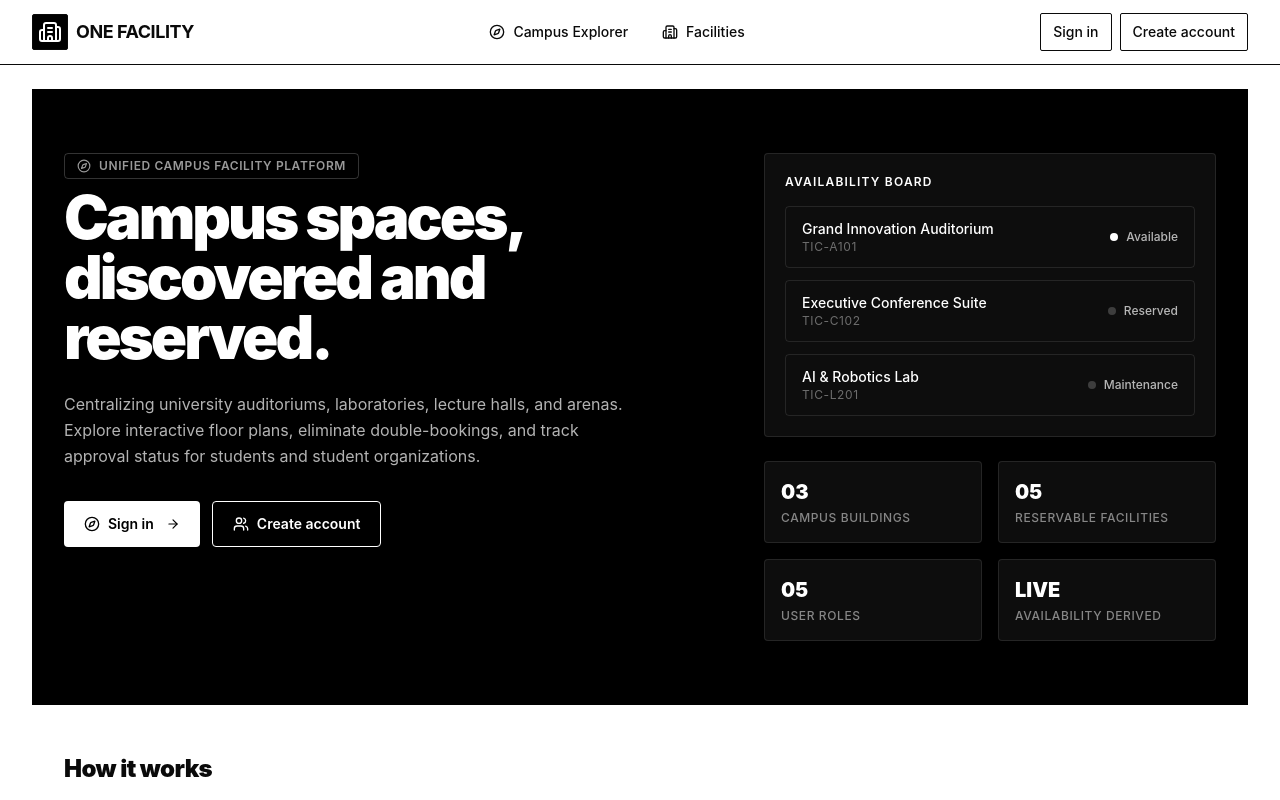
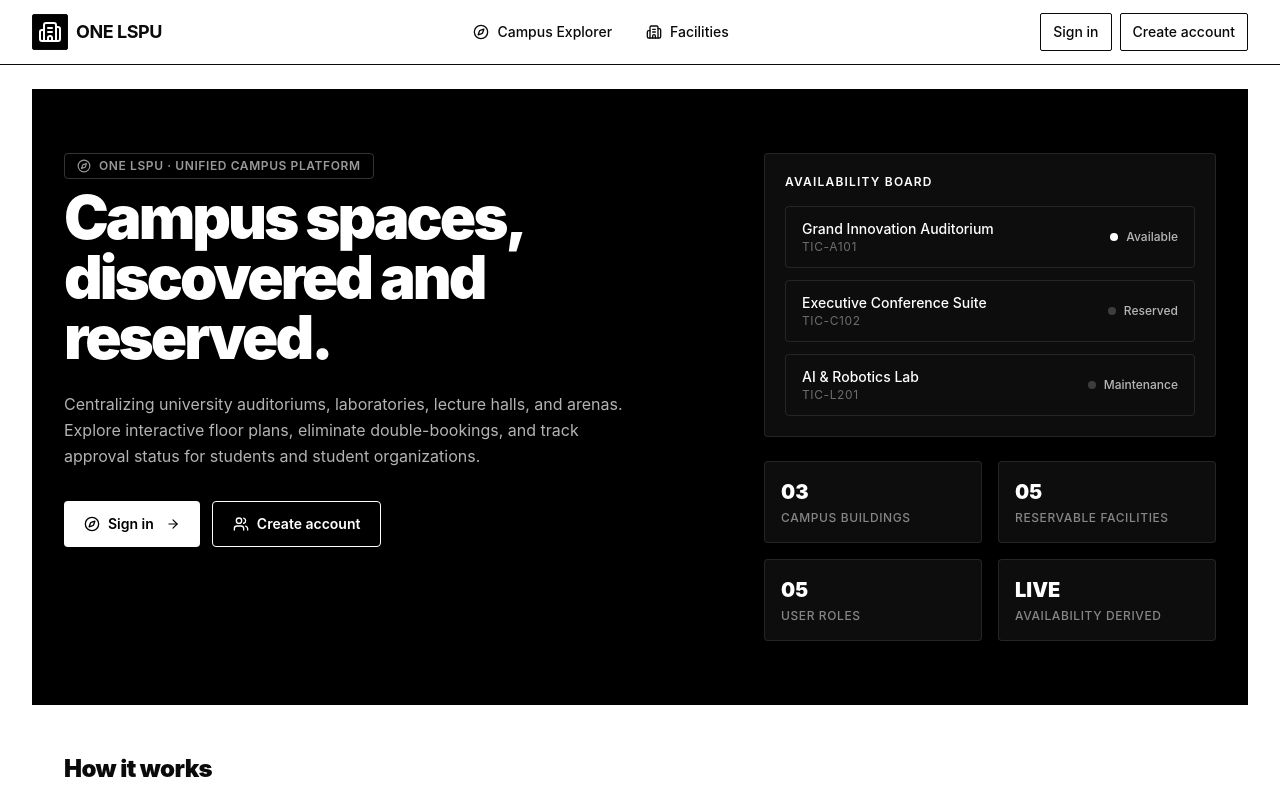
Before and after one commit to cjalanano-dev/one_lspu_sandbox, a React (Vite) app: page / in a window 1280 px wide. Shown: the top 800 px of the page. Built offline with nearby package versions, Linux system fonts and the light colour scheme.

Commit message:
feat: rename to ONE LSPU

```diff
--- a/index.html
+++ b/index.html
@@ -4,7 +4,7 @@
     <meta charset="UTF-8" />
     <link rel="icon" type="image/svg+xml" href="/favicon.svg" />
     <meta name="viewport" content="width=device-width, initial-scale=1.0" />
-    <title>ONE Facility - Unified Campus Facility Management System</title>
+    <title>ONE LSPU - Unified Campus Platform</title>
   </head>
   <body>
     <div id="root"></div>
--- a/src/app/layouts/AppLayout.tsx
+++ b/src/app/layouts/AppLayout.tsx
@@ -13,7 +13,7 @@ export function AppLayout() {
       </main>
       <footer className="border-t border-[var(--line)] py-6 text-center text-[var(--muted)] text-xs">
         <div className="max-w-7xl mx-auto px-4 flex flex-col sm:flex-row items-center justify-between gap-4">
-          <p>© 2026 ONE Facility. Unified Campus Facility Management System.</p>
+          <p>© 2026 ONE LSPU. Unified Campus Platform.</p>
           <div className="flex items-center space-x-4">
             <span className="inline-flex items-center gap-1.5 px-2 py-0.5 border border-[var(--line-strong)] rounded-[var(--radius)] text-[var(--ink)] font-medium">
               <span className="w-1.5 h-1.5 bg-[var(--line-strong)] rounded-sm"></span>
--- a/src/components/navigation/Navbar.tsx
+++ b/src/components/navigation/Navbar.tsx
@@ -163,7 +163,7 @@ export function Navbar() {
               <Building2 className="w-6 h-6 text-white" />
             </div>
             <div className="text-[var(--ink)] font-bold tracking-tight text-lg flex items-center gap-0.5 group-hover:text-black transition">
-              ONE FACILITY
+              ONE LSPU
             </div>
           </Link>
 
--- a/src/pages/proposals/ProposalPrintPage.tsx
+++ b/src/pages/proposals/ProposalPrintPage.tsx
@@ -55,7 +55,7 @@ export function ProposalPrintPage() {
 
         <header className="flex justify-between items-start border-b-2 border-black pb-3 mb-4">
           <div>
-            <p className="text-[9pt] uppercase tracking-widest">ONE Facility · Event Proposal Packet</p>
+            <p className="text-[9pt] uppercase tracking-widest">ONE LSPU · Event Proposal Packet</p>
             <h1 className="text-[18pt] font-black leading-tight">{p.title}</h1>
             <p className="text-[10pt]">{organization?.name} ({organization?.acronym})</p>
           </div>
--- a/src/pages/proposals/VerifyProposalPage.tsx
+++ b/src/pages/proposals/VerifyProposalPage.tsx
@@ -56,7 +56,7 @@ function Shell({ children }: { children: React.ReactNode }) {
     <main className="min-h-screen flex items-center justify-center p-6">
       <div className="panel p-8 max-w-lg w-full text-center flex flex-col items-center">
         {children}
-        <Link to="/" className="btn-text text-xs mt-6">ONE Facility</Link>
+        <Link to="/" className="btn-text text-xs mt-6">ONE LSPU</Link>
       </div>
     </main>
   )
--- a/src/pages/public/LandingPage.tsx
+++ b/src/pages/public/LandingPage.tsx
@@ -67,7 +67,7 @@ export function LandingPage() {
             <div className="lg:col-span-7 space-y-6">
               <div className="inline-flex items-center gap-2 px-3 py-1 rounded-sm border border-white/20 text-white/60 text-xs font-semibold uppercase tracking-wider mb-2">
                 <Compass className="w-3.5 h-3.5" />
-                Unified Campus Facility Platform
+                ONE LSPU · Unified Campus Platform
               </div>
               <h1 className="text-5xl lg:text-6xl font-black leading-none tracking-tighter">
                 Campus spaces,<br />
--- a/src/pages/public/LoginPage.tsx
+++ b/src/pages/public/LoginPage.tsx
@@ -61,12 +61,12 @@ export function LoginPage() {
             <BuildingIcon className="w-6 h-6 text-white" />
           </div>
           <h1 className="text-3xl font-black text-white leading-tight">
-            ONE FACILITY<br />
+            ONE LSPU<br />
             Campus access,<br />
             from any screen.
           </h1>
           <p className="mt-6 text-white/60 text-sm leading-relaxed max-w-md">
-            Sign in to your ONE Facility account to explore buildings, check floor-plan availability,
+            Sign in to your ONE LSPU account to explore buildings, check floor-plan availability,
             and submit reservation requests.
           </p>
         </div>
@@ -100,7 +100,7 @@ export function LoginPage() {
         <div className="w-full max-w-md space-y-8">
           <div className="text-center">
             <h1 className="text-2xl font-extrabold text-[var(--ink)]">Welcome back</h1>
-            <p className="text-[var(--muted)] mt-1">Sign in to your ONE Facility account</p>
+            <p className="text-[var(--muted)] mt-1">Sign in to your ONE LSPU account</p>
           </div>
 
           <form onSubmit={handleSubmit} className="space-y-6">
--- a/src/pages/public/RegisterPage.tsx
+++ b/src/pages/public/RegisterPage.tsx
@@ -105,7 +105,7 @@ export function RegisterPage() {
         <div className="w-full max-w-md space-y-8">
           <div className="text-center">
             <h1 className="text-2xl font-extrabold text-[var(--ink)]">Create account</h1>
-            <p className="text-[var(--muted)] mt-1">Join ONE Facility as a campus user</p>
+            <p className="text-[var(--muted)] mt-1">Join ONE LSPU as a campus user</p>
           </div>
 
           <form onSubmit={handleSubmit} className="space-y-6">
--- a/src/types/index.ts
+++ b/src/types/index.ts
@@ -1,4 +1,4 @@
-// Shared TypeScript types for ONE Facility
+// Shared TypeScript types for ONE LSPU
 
 export type UserRole =
   | 'student'
```
